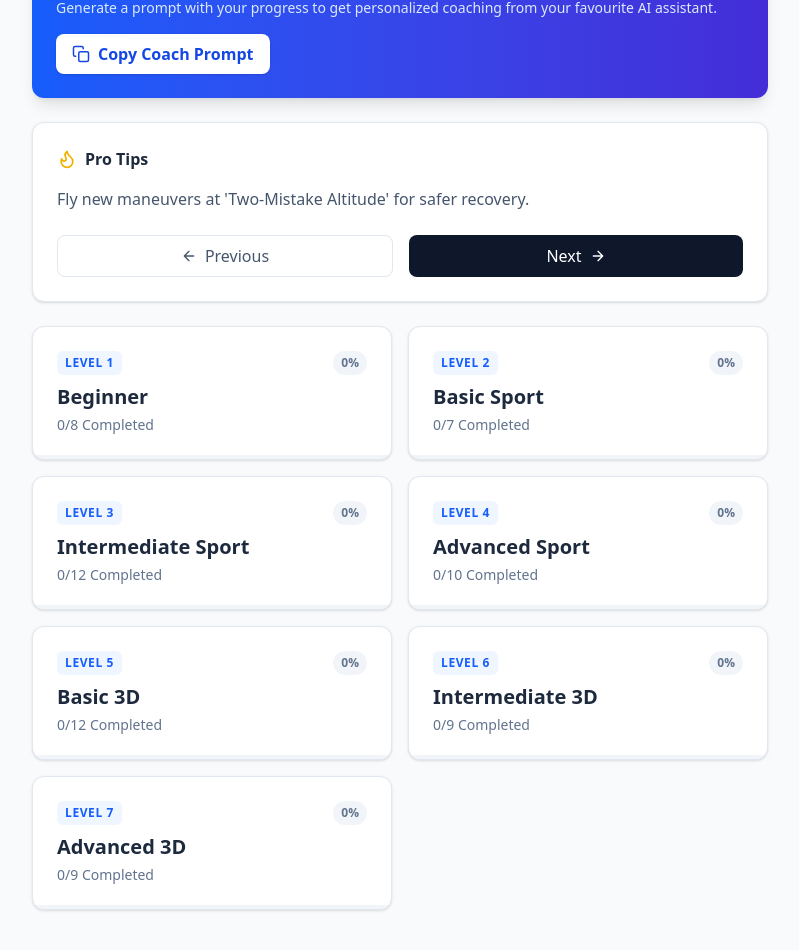
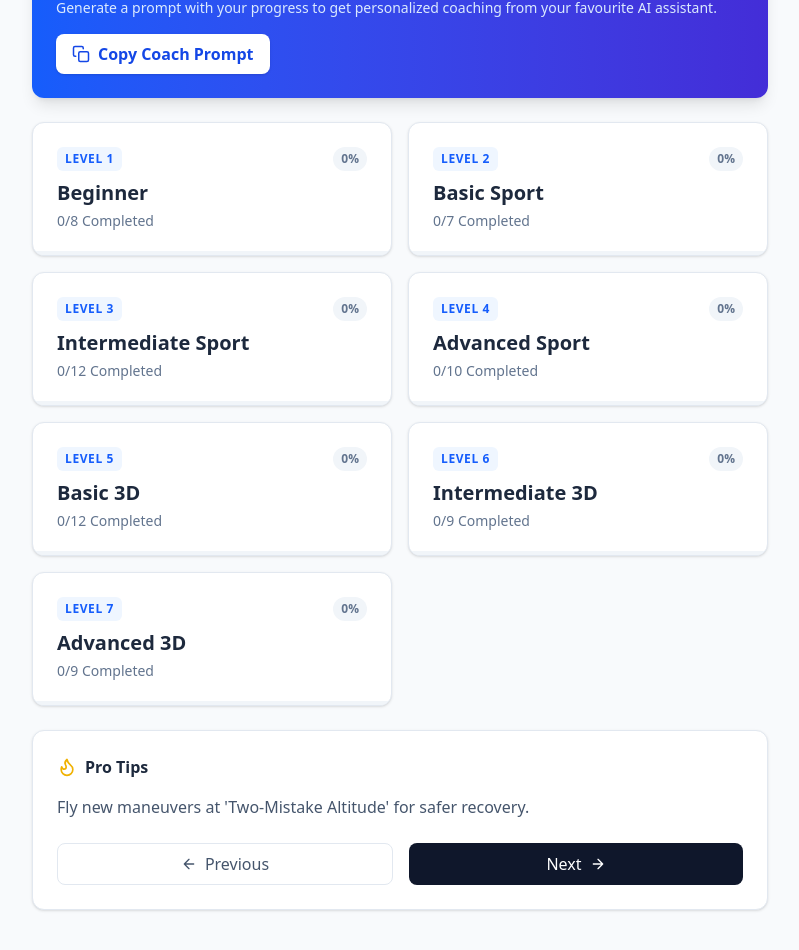
Before and after one commit to pigd0g/helicoach, a React (Vite) app: page / in a window 1280 px wide. Shown: the part 238-1188 px from the top of the page, without its empty margins (240-1039 px from the left). Built offline with nearby package versions, Linux system fonts and the light colour scheme.

Commit message:
Reorder Tips component placement in LevelsView for improved layout

```diff
--- a/src/components/LevelsView.jsx
+++ b/src/components/LevelsView.jsx
@@ -53,13 +53,6 @@ export default function LevelsView({
         </button>
       </div>
 
-      <Tips
-        tips={tips}
-        currentIndex={currentTipIndex}
-        onPrev={prevTip}
-        onNext={nextTip}
-      />
-
       <div className="grid gap-4 sm:grid-cols-2">
         {levels.map((level) => {
           const progress = getLevelProgress(level);
@@ -73,6 +66,13 @@ export default function LevelsView({
           );
         })}
       </div>
+
+      <Tips
+        tips={tips}
+        currentIndex={currentTipIndex}
+        onPrev={prevTip}
+        onNext={nextTip}
+      />
     </div>
   );
 }
```
